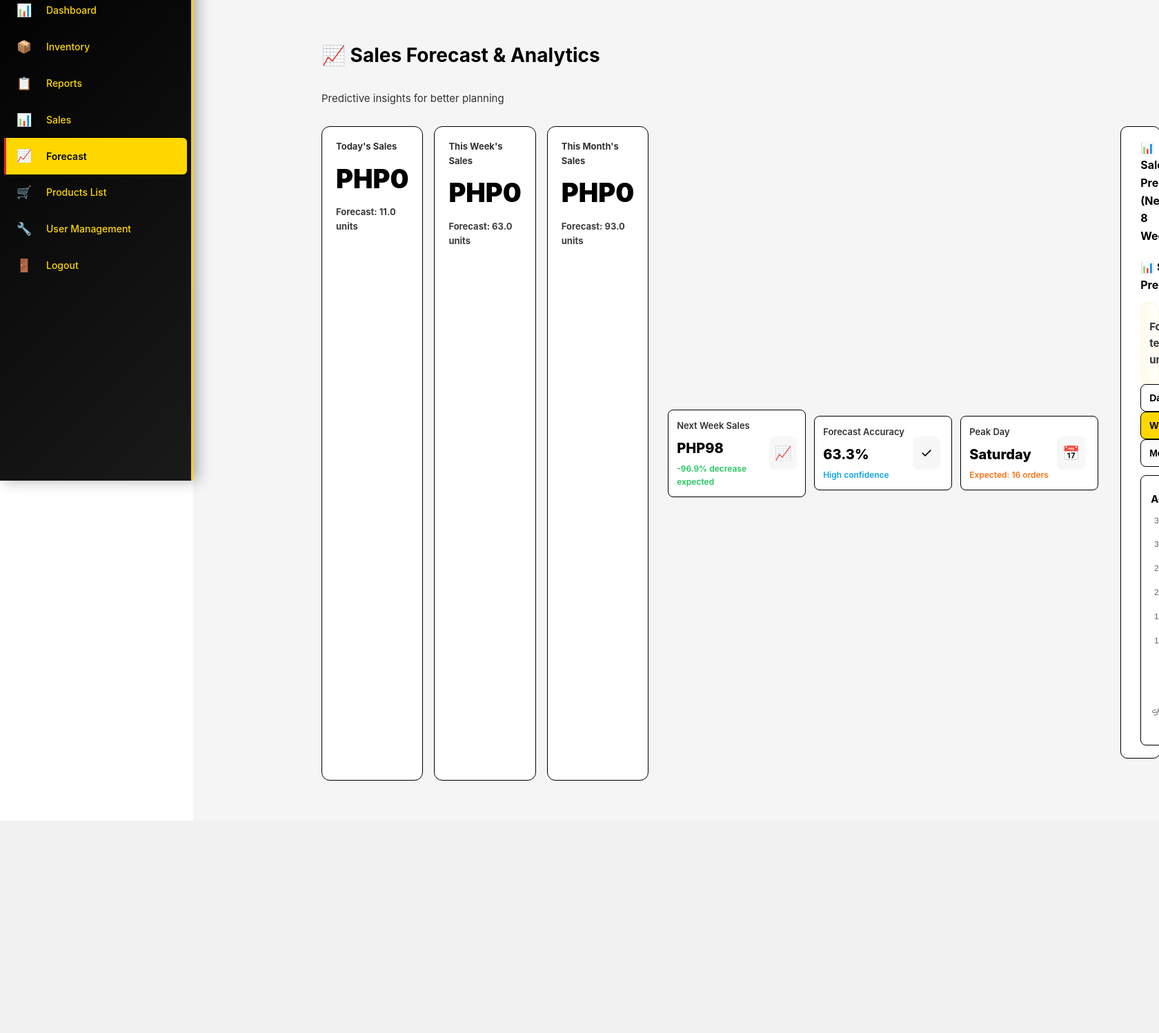
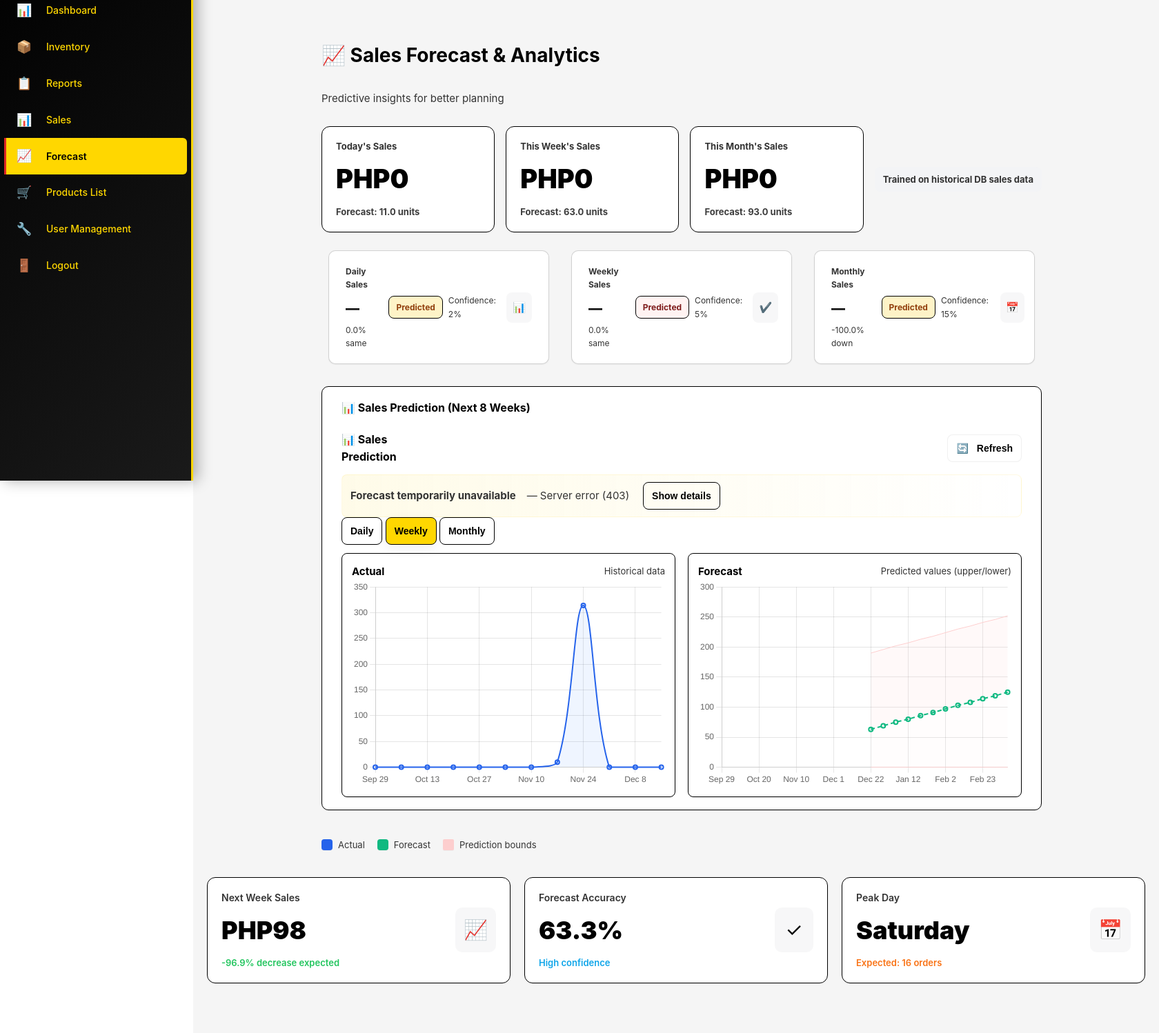
Before and after one commit to jhoanabenedicto3-ai/koki-foodhub, a Django app: page /forecast/ in a window 1680 px wide; the page is wider, and only the part inside the window is pictured. Shown: the part 103-1601 px from the top of that part at 69% size. Before the commit the page ends 1293 px from the top of that part, so only its background shows below. Run offline with Django 5.2, Linux system fonts and the light colour scheme; the visitor is signed in with stand-in values (Sample User, id 1); data comes from the database, SQL or seed files in the repository; parts of the project's set-up code (start-up, migrations or seed data) failed here and were passed over.

Commit message:
style(forecast): equalize analytics cards with Today's Sales hero card

```diff
--- a/core/templates/pages/forecast.html
+++ b/core/templates/pages/forecast.html
@@ -31,47 +31,10 @@
       <div class="hero-card-amount">{{ currency }}{{ this_month_sales|floatformat:0 }}</div>
       <div class="hero-card-sub">Forecast: {{ month_forecast_preview }} units</div>
     </div>
+    <div class="hero-badge">Trained on historical DB sales data</div>
+  </div>
 
-    <div class="analytics-inline-group">
-      <div class="analytics-card-inline">
-        <div style="display:flex; gap:12px; align-items:center;">
-          <div>
-            <h3 style="margin: 0; font-size: 13px; font-weight: 600; color: var(--text-secondary);">Next Week Sales</h3>
-            <h4 style="margin: 6px 0 4px 0; font-size: 20px; font-weight: 800; color: var(--fg);">{{ currency }}{{ total_forecast|floatformat:0 }}</h4>
-            <p style="margin: 0; font-size: 12px; color: #22c55e; font-weight: 600;">
-              {% if growth_percentage >= 0 %}
-                +{{ growth_percentage|floatformat:1 }}% expected
-              {% else %}
-                {{ growth_percentage|floatformat:1 }}% decrease expected
-              {% endif %}
-            </p>
-          </div>
-          <div class="card-icon">📈</div>
-        </div>
-      </div>
-
-      <div class="analytics-card-inline">
-        <div style="display:flex; gap:12px; align-items:center;">
-          <div>
-            <h3 style="margin: 0; font-size: 13px; font-weight: 600; color: var(--text-secondary);">Forecast Accuracy</h3>
-            <h4 style="margin: 6px 0 4px 0; font-size: 20px; font-weight: 800; color: var(--fg);">{{ avg_confidence|floatformat:1 }}%</h4>
-            <p style="margin: 0; font-size: 12px; color: #0ea5e9; font-weight: 600;">High confidence</p>
-          </div>
-          <div class="card-icon">✓</div>
-        </div>
-      </div>
-
-      <div class="analytics-card-inline">
-        <div style="display:flex; gap:12px; align-items:center;">
-          <div>
-            <h3 style="margin: 0; font-size: 13px; font-weight: 600; color: var(--text-secondary);">Peak Day</h3>
-            <h4 style="margin: 6px 0 4px 0; font-size: 20px; font-weight: 800; color: var(--fg);">{{ peak_day }}</h4>
-            <p style="margin: 0; font-size: 12px; color: #f97316; font-weight: 600;">Expected: {{ peak_orders }} orders</p>
-          </div>
-          <div class="card-icon">📅</div>
-        </div>
-      </div>
-    </div>
+  <!-- Compact controls removed for simplified UI to match mock -->
 
   {% if error_message %}
     <div style="margin-bottom: 16px; padding: 12px 16px; background: #fff3f2; border: 1px solid #fcd5d5; color:#7f1d1d; border-radius:8px;">
@@ -703,7 +666,50 @@ JSON snippets:\n daily_json: {{ daily_json|truncatechars:400 }}\n weekly_json: {
       // Debug toggle removed in simplified UI
     </script>
 
+    <!-- Analytics Cards -->
+    <div style="display: grid; grid-template-columns: repeat(auto-fit, minmax(300px, 1fr)); gap: 20px; margin-bottom: 32px;">
+      <!-- Next Week Sales (horizontal layout) -->
+      <div class="analytics-card-horizontal">
+        <div style="display:flex; gap:12px; align-items:center;">
+          <div>
+            <h3 style="margin: 0; font-size: 14px; font-weight: 600; color: var(--text-secondary);">Next Week Sales</h3>
+            <h2 style="margin: 8px 0 8px 0; color: var(--fg);">{{ currency }}{{ total_forecast|floatformat:0 }}</h2>
+            <p style="margin: 0; font-size: 13px; color: #22c55e; font-weight: 600;">
+              {% if growth_percentage >= 0 %}
+                +{{ growth_percentage|floatformat:1 }}% increase expected
+              {% else %}
+                {{ growth_percentage|floatformat:1 }}% decrease expected
+              {% endif %}
+            </p>
+          </div>
+        </div>
+        <div class="card-icon">📈</div>
+      </div>
 
+      <!-- Forecast Accuracy (horizontal layout) -->
+      <div class="analytics-card-horizontal">
+        <div style="display:flex; gap:12px; align-items:center;">
+          <div>
+            <h3 style="margin: 0; font-size: 14px; font-weight: 600; color: var(--text-secondary);">Forecast Accuracy</h3>
+            <h2 style="margin: 8px 0 8px 0; color: var(--fg);">{{ avg_confidence|floatformat:1 }}%</h2>
+            <p style="margin: 0; font-size: 13px; color: #0ea5e9; font-weight: 600;">High confidence</p>
+          </div>
+        </div>
+        <div class="card-icon">✓</div>
+      </div>
+
+      <!-- Peak Day (horizontal layout) -->
+      <div class="analytics-card-horizontal">
+        <div style="display:flex; gap:12px; align-items:center;">
+          <div>
+            <h3 style="margin: 0; font-size: 14px; font-weight: 600; color: var(--text-secondary);">Peak Day</h3>
+            <h2 style="margin: 8px 0 8px 0; color: var(--fg);">{{ peak_day }}</h2>
+            <p style="margin: 0; font-size: 13px; color: #f97316; font-weight: 600;">Expected: {{ peak_orders }} orders</p>
+          </div>
+        </div>
+        <div class="card-icon">📅</div>
+      </div>
+    </div>
 
     <!-- Simplified layout: diagnostics and debug panel removed for cleaner UI -->
 
@@ -773,42 +779,37 @@ JSON snippets:\n daily_json: {{ daily_json|truncatechars:400 }}\n weekly_json: {
       .badge-warning { background:#fef3c7; color:#92400e; }
       .badge-danger { background:#fff3f2; color:#7f1d1d; }
 
-      /* Horizontal analytics cards */
+      /* Horizontal analytics cards (aligned visually with hero summary cards) */
       .analytics-card-horizontal {
         background:#fff;
         border:1px solid var(--border);
-        border-radius:8px;
-        padding:20px;
+        border-radius:12px; /* match hero-card rounding */
+        padding:18px 20px; /* match hero-card padding */
         box-shadow:var(--shadow-sm);
         display:flex;
         align-items:center;
         justify-content:space-between;
         gap:16px;
-        min-height:110px;
+        min-height:140px; /* slightly taller to match hero visual weight */
       }
+      /* Make the headline number match Today's Sales weight and size */
+      .analytics-card-horizontal h2 { font-size:36px; font-weight:900; margin: 8px 0 8px 0; color:var(--fg); }
+      .analytics-card-horizontal h3 { margin:0; font-size:14px; font-weight:600; color:var(--text-secondary); }
       .analytics-card-horizontal .card-icon {
         font-size:28px;
         background: rgba(15,23,36,0.03);
         padding:10px 12px;
-        border-radius:8px;
+        border-radius:10px;
         display:flex;
         align-items:center;
         justify-content:center;
-        min-width:48px;
-        min-height:48px;
+        min-width:56px;
+        min-height:56px;
       }
-
-      /* Inline analytics group (smaller variant displayed inline with hero cards) */
-      .analytics-inline-group { display:flex; gap:12px; align-items:center; justify-content:center; margin-left:12px; }
-      .analytics-card-inline { background:#fff; border:1px solid var(--border); border-radius:8px; padding:12px; box-shadow:var(--shadow-sm); display:flex; align-items:center; gap:12px; min-width:200px; max-width:260px; }
-      .analytics-card-inline .card-icon { font-size:20px; background: rgba(15,23,36,0.03); padding:8px; border-radius:8px; min-width:40px; min-height:40px; display:flex; align-items:center; justify-content:center; }
-
-      @media (max-width: 900px){ .analytics-inline-group { gap:10px; } }
-      @media (max-width: 720px){ .analytics-inline-group { flex-direction:column; align-items:stretch; } .analytics-card-inline { width:100%; } }
-
       @media (max-width: 720px) {
         .analytics-card-horizontal { flex-direction:column; align-items:flex-start; }
         .analytics-card-horizontal .card-icon { align-self:flex-end; }
+        .analytics-card-horizontal h2 { font-size:28px; }
       }
 
       .card.chart-card { background:#fff; border:1px solid var(--border); border-radius:10px; padding:18px 28px; box-shadow:var(--shadow-sm); margin-bottom:32px; overflow:hidden; }
```
